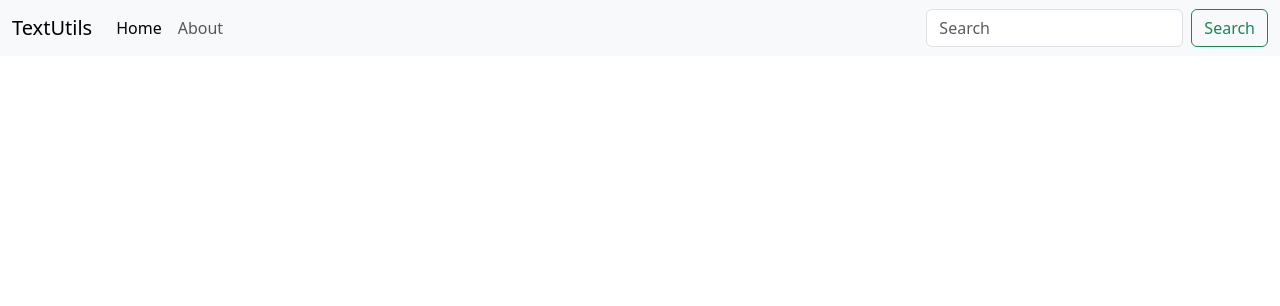
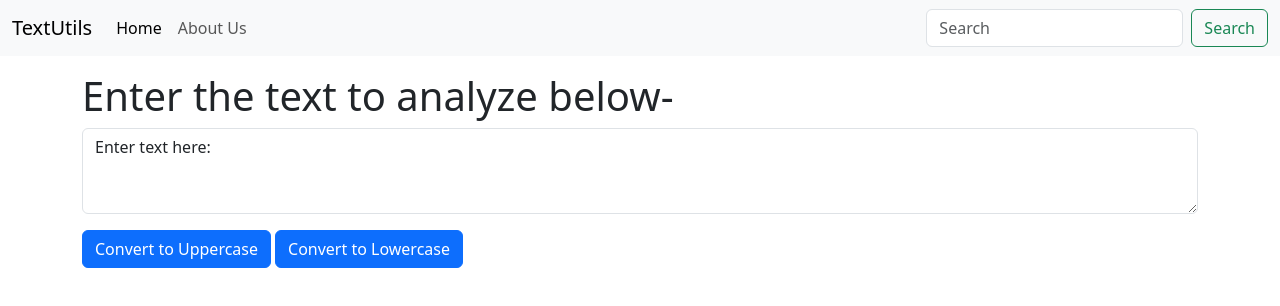
Before and after one commit to manojsingh00963/React_project, a React (Create React App) app in the folder textutils/: page / in a window 1280 px wide. Shown: the top 306 px of the page. Built offline with nearby package versions, Linux system fonts and the light colour scheme.

Commit message:
"Add Textfrom "
add text form and button to convert text into lower and upper case.

```diff
--- a/textutils/src/App.js
+++ b/textutils/src/App.js
@@ -1,15 +1,16 @@
 import './App.css';
 import Navbar from './Component/Navbar';
+import TextFrom from './Component/TextFrom';
 
 function App() {
   return (
     <>
 
+      <Navbar title="TextUtils" aboutText='About Us' />
 
-      {/* <Navbar title={3} aboutText ="About TExtUtils" /> // error */}
-      {/* <Navbar title="TextUtils" aboutText ="About TExtUtils" /> */}
-      <Navbar title="TextUtils" />
-      {/* <Navbar /> */}
+      <div className="container my-3" >
+     <TextFrom heading="Enter the text to analyze below" />
+      </div>
     </>
 
   );
--- /dev/null
+++ b/textutils/src/Component/TextFrom.js
@@ -0,0 +1,48 @@
+import React, { useState } from 'react'
+
+export default function TextFrom(props) {
+
+    const [text, setText] = useState('Enter text here:');
+
+    /*
+    handle on clicked call is for using text area to as a input .
+    withou onchange (target.value) it will not work.
+    */
+
+    const handleonClicked = (event) => {
+        setText(event.target.value)
+    }
+    const handleUpClicked = () => {
+        let newText = text.toUpperCase();
+        setText(newText);
+    }
+    const handledownClicked = () => {
+        let newText = text.toLowerCase();
+        setText(newText);
+    }
+    return (
+        <div>
+            <div className="mb-3 ">
+                <h1>{props.heading}-</h1>
+                <textarea
+                    className="form-control"
+                    id="exampleFormControlTextarea1"
+                    value={text}
+                    onChange={handleonClicked}
+                    rows={3}
+                    defaultValue={""}
+                />
+            </div>
+            <button
+                className="btn btn-primary"
+                onClick={handleUpClicked} >
+                Convert to Uppercase
+            </button>
+            <button
+                className="btn btn-primary ms-1"
+                onClick={handledownClicked} >
+                Convert to Lowercase
+            </button>
+        </div>
+    )
+}
```
